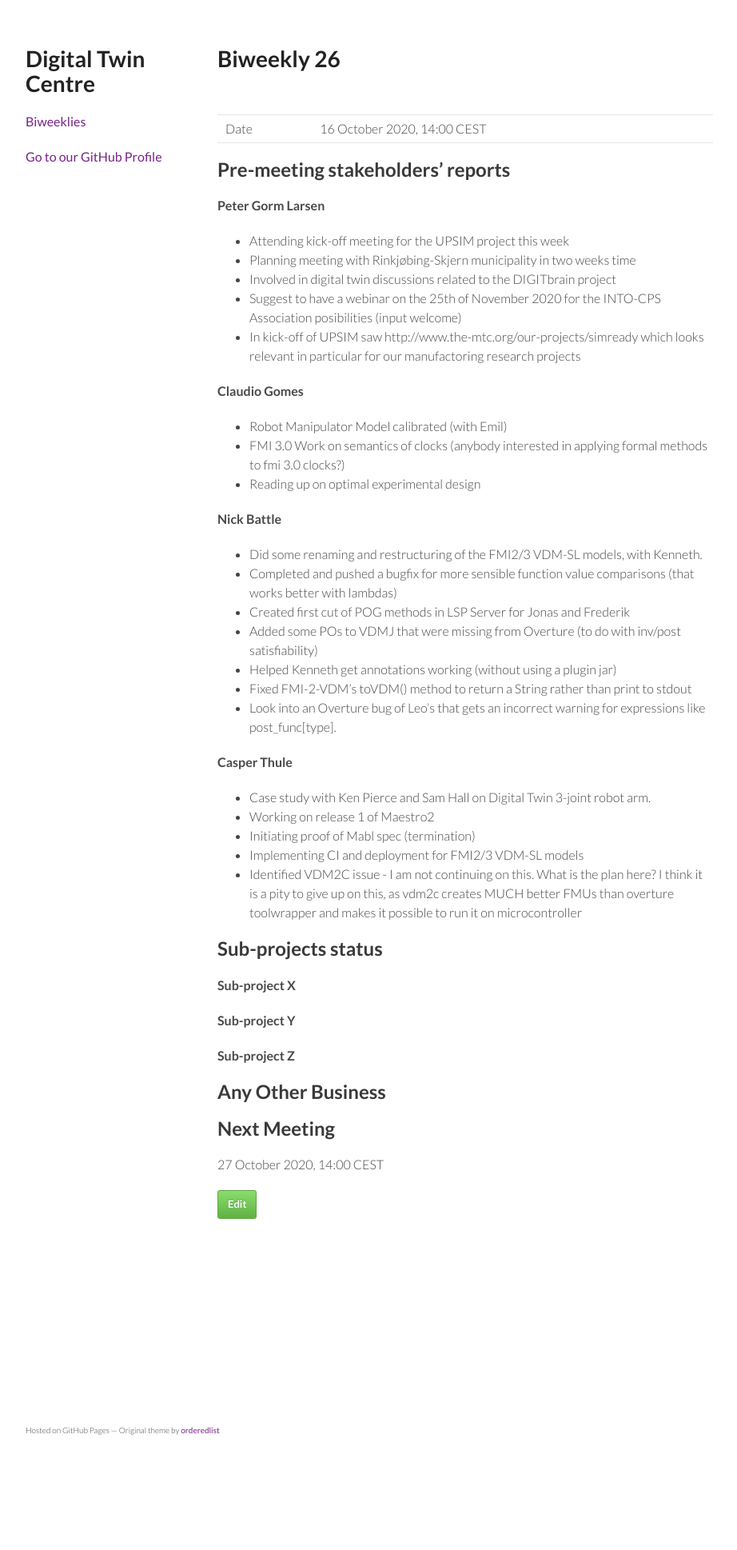
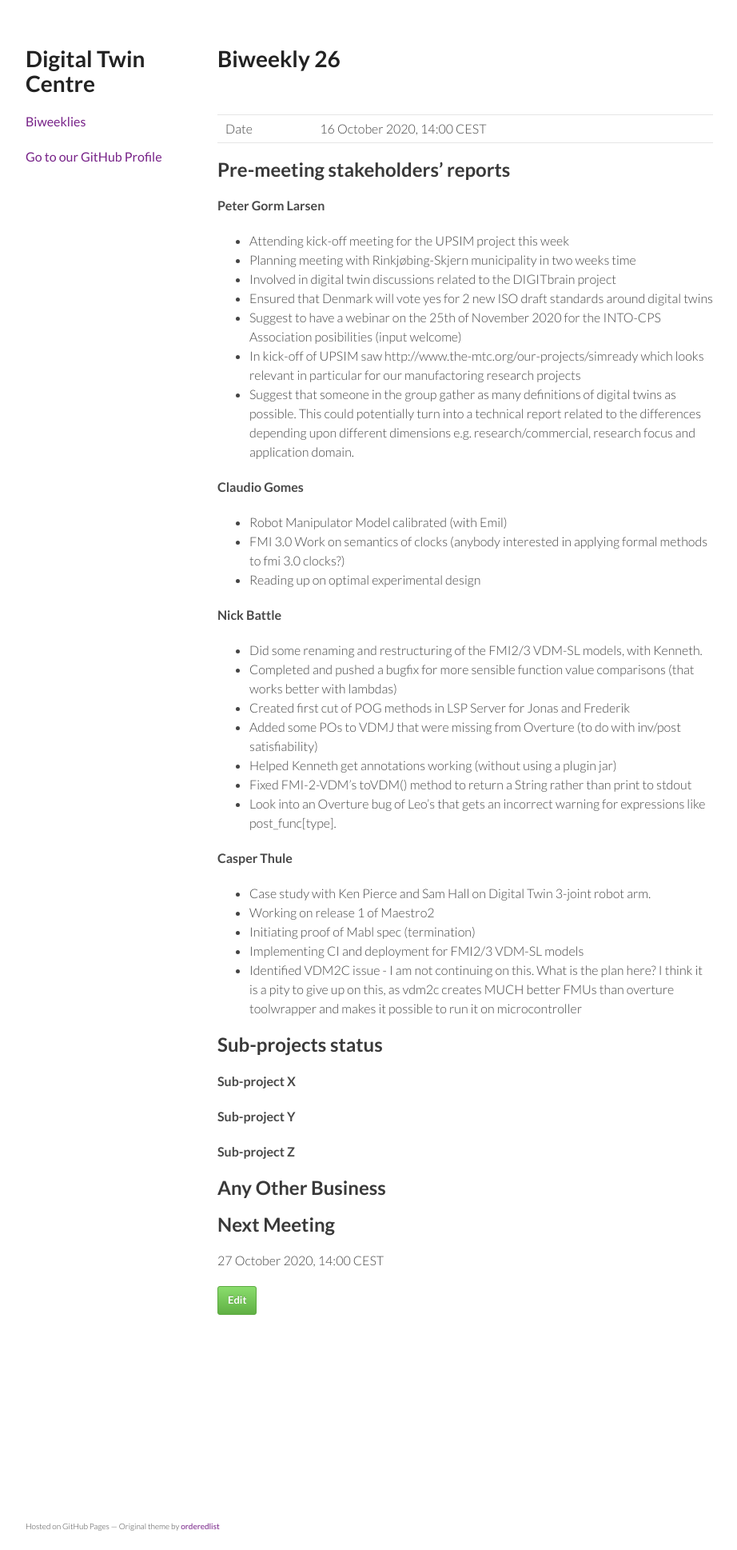
Before and after one commit to digitaltwincentre/digitaltwincentre.github.io, a Jekyll site: the page built from _biweeklies/Biweekly-26.md, in a window 1280 px wide. Shown: the whole page at 80% size, without its empty margins (178-1100 px from the left). Built offline with Jekyll 4.4.1, drawn with Linux system fonts in a browser that asks for light colours; nearby versions of some CDN libraries; before the commit the page ends 1818 px from its top, so only the background shows below that.

Commit message:
Update Biweekly-26.md

```diff
--- a/_biweeklies/Biweekly-26.md
+++ b/_biweeklies/Biweekly-26.md
@@ -24,8 +24,10 @@ date: 16 October 2020, 1400 CEST
 * Attending kick-off meeting for the UPSIM project this week
 * Planning meeting with Rinkjøbing-Skjern municipality in two weeks time
 * Involved in digital twin discussions related to the DIGITbrain project
+* Ensured that Denmark will vote yes for 2 new ISO draft standards around digital twins
 * Suggest to have a webinar on the 25th of November 2020 for the INTO-CPS Association posibilities (input welcome)
 * In kick-off of UPSIM saw http://www.the-mtc.org/our-projects/simready which looks relevant in particular for our manufactoring research projects
+* Suggest that someone in the group gather as many definitions of digital twins as possible. This could potentially turn into a technical report related to the differences depending upon different dimensions e.g. research/commercial, research focus and application domain.
 
 #### Claudio Gomes
 * Robot Manipulator Model calibrated (with Emil)
```
